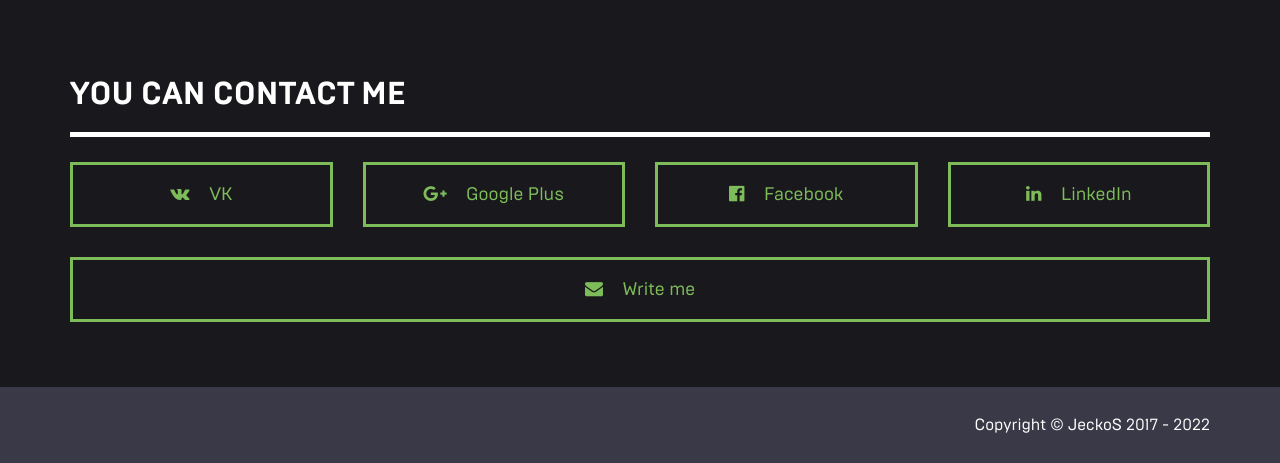
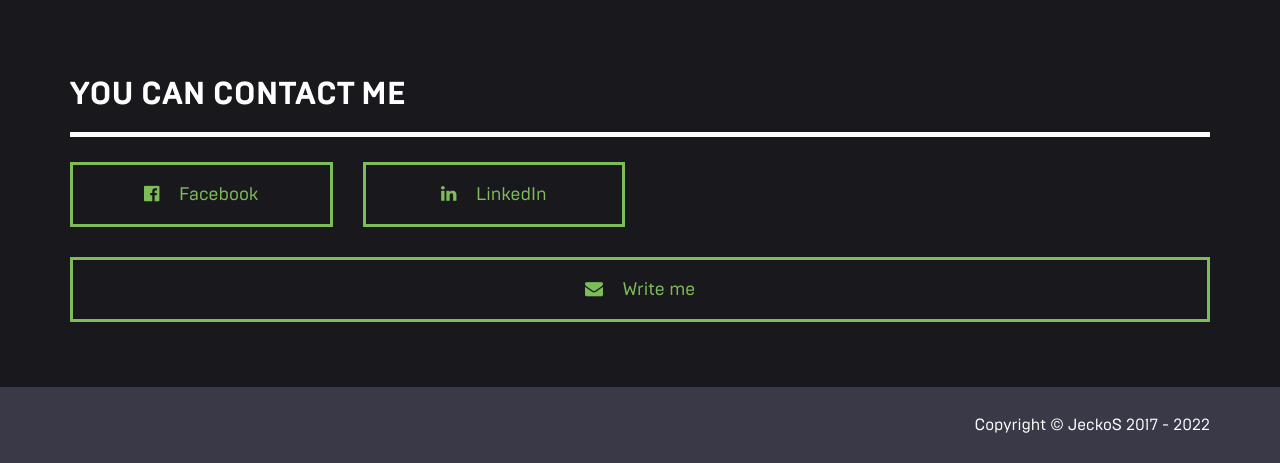
Before and after one commit to jeckos/jeckos.github.io, a plain HTML site: page index.html in a window 1280 px wide. Shown: the part 1416-1879 px from the top of the page. Drawn offline with nearby package versions, Linux system fonts and the light colour scheme.

Commit message:
Update index.html

```diff
--- a/index.html
+++ b/index.html
@@ -136,16 +136,6 @@
                 <div class="col-md-12">
                     <h2>You can contact me</h2>
                 </div>
-
-                <div class="col-md-3">
-                    <p class="vk"><a href="https://vk.com/jeckos_voloshyn" target="_blank"><i class="fa fa-vk"
-                                                                                              aria-hidden="true"></i>
-                        VK</a></p>
-                </div>
-                <div class="col-md-3">
-                    <p class="g-plus"><a href="https://plus.google.com/u/0/106075681597749924568" target="_blank"><i
-                            class="fa fa-google-plus" aria-hidden="true"></i> Google Plus</a></p>
-                </div>
                 <div class="col-md-3">
                     <p class="facebook"><a href="https://www.facebook.com/profile.php?id=100009271911324"
                                            target="_blank"><i class="fa fa-facebook-official" aria-hidden="true"></i>
```
